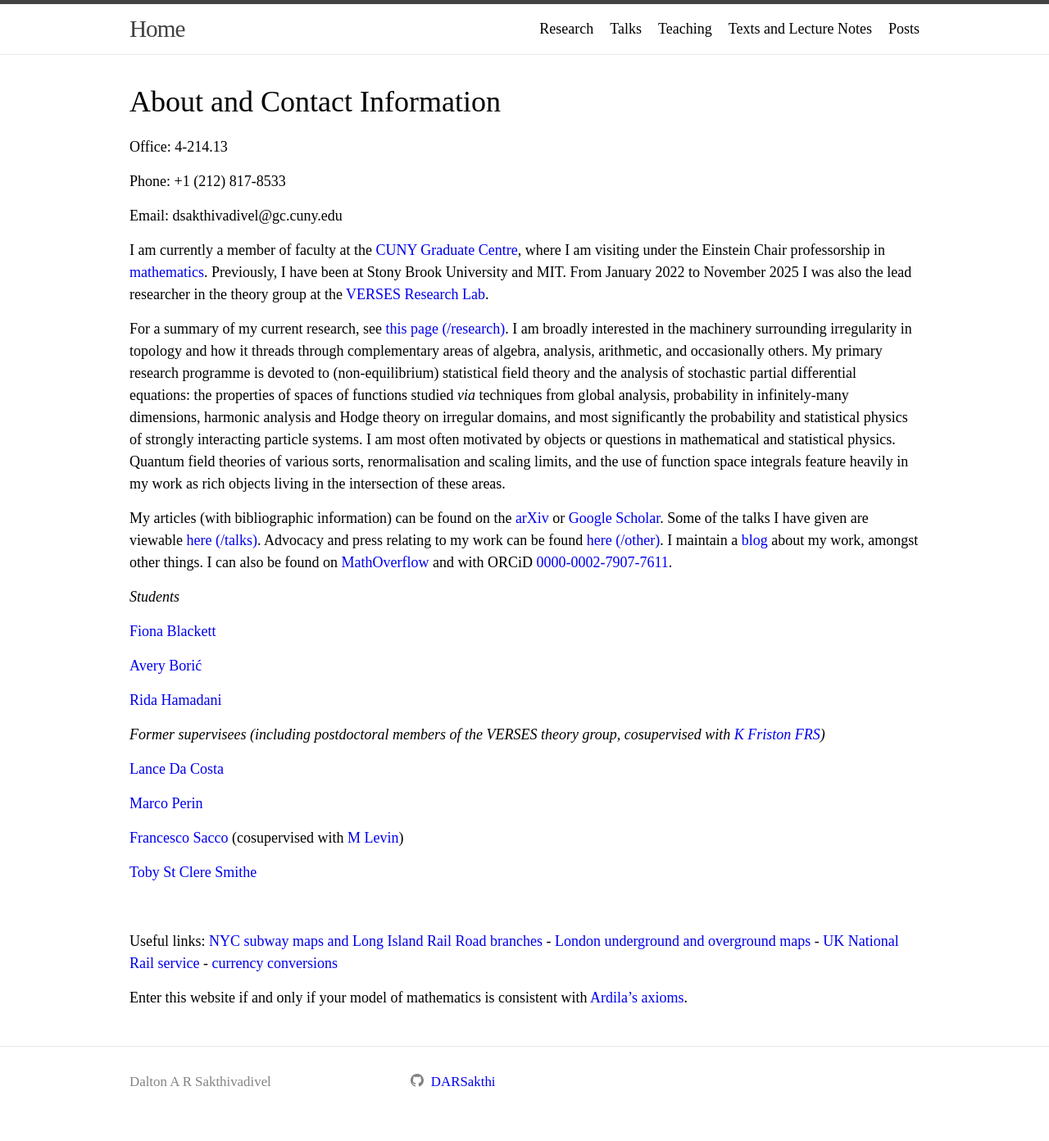
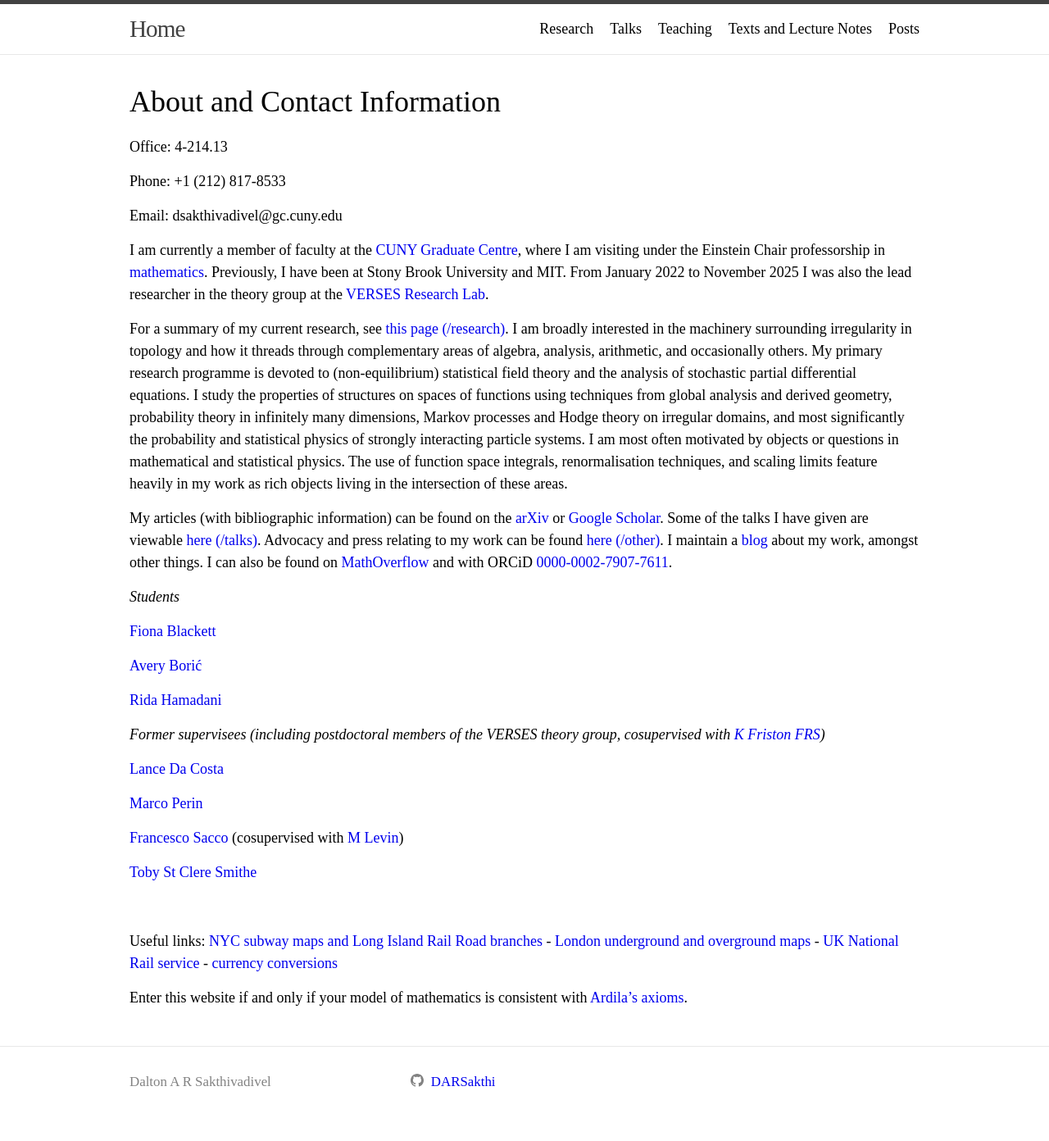
Before and after one commit to DARSakthi/DARSakthi.github.io, a Jekyll site: the page built from index.markdown, in a window 1280 px wide. Shown: the whole page at 82% size. Built offline with Jekyll 4.4.1, drawn with Linux system fonts in a browser that asks for light colours.

Commit message:
machinist

```diff
--- a/index.markdown
+++ b/index.markdown
@@ -14,7 +14,7 @@ Email: dsakthivadivel@gc.cuny.edu
 
 I am currently a member of faculty at the [CUNY Graduate Centre](https://www.gc.cuny.edu), where I am visiting under the Einstein Chair professorship in [mathematics](https://www.gc.cuny.edu/mathematics). Previously, I have been at Stony Brook University and MIT. From January 2022 to November 2025 I was also the lead researcher in the theory group at the [VERSES Research Lab](https://darsakthi.github.io/verses-lab/).
 
-For a summary of my current research, see [this page (/research)](https://darsakthi.github.io/research). I am broadly interested in the machinery surrounding irregularity in topology and how it threads through complementary areas of algebra, analysis, arithmetic, and occasionally others. My primary research programme is devoted to (non-equilibrium) statistical field theory and the analysis of stochastic partial differential equations: the properties of spaces of functions studied _via_ techniques from global analysis, probability in infinitely-many dimensions, harmonic analysis and Hodge theory on irregular domains, and most significantly the probability and statistical physics of strongly interacting particle systems. I am most often motivated by objects or questions in mathematical and statistical physics. Quantum field theories of various sorts, renormalisation and scaling limits, and the use of function space integrals feature heavily in my work as rich objects living in the intersection of these areas.
+For a summary of my current research, see [this page (/research)](https://darsakthi.github.io/research). I am broadly interested in the machinery surrounding irregularity in topology and how it threads through complementary areas of algebra, analysis, arithmetic, and occasionally others. My primary research programme is devoted to (non-equilibrium) statistical field theory and the analysis of stochastic partial differential equations. I study the properties of structures on spaces of functions using techniques from global analysis and derived geometry, probability theory in infinitely many dimensions, Markov processes and Hodge theory on irregular domains, and most significantly the probability and statistical physics of strongly interacting particle systems. I am most often motivated by objects or questions in mathematical and statistical physics. The use of function space integrals, renormalisation techniques, and scaling limits feature heavily in my work as rich objects living in the intersection of these areas.
 
 My articles (with bibliographic information) can be found on the [arXiv](https://arxiv.org/a/0000-0002-7907-7611.html) or [Google Scholar](https://scholar.google.com/citations?user=mWJtfUUAAAAJ). Some of the talks I have given are viewable [here (/talks)](https://darsakthi.github.io/talks). Advocacy and press relating to my work can be found [here (/other)](https://darsakthi.github.io/other/). I maintain a [blog](https://darsakthi.github.io/blog) about my work, amongst other things. I can also be found on [MathOverflow](https://mathoverflow.net/users/370636/dalton-a-r-sakthivadivel) and with ORCiD [0000-0002-7907-7611](https://orcid.org/0000-0002-7907-7611).
 
```
